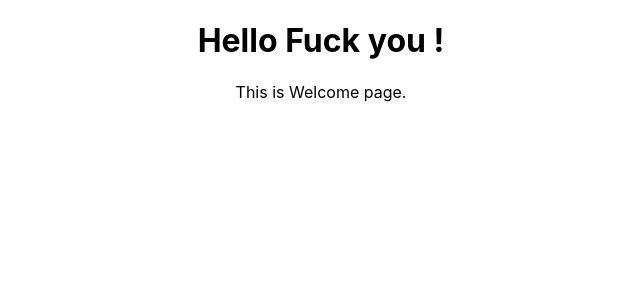
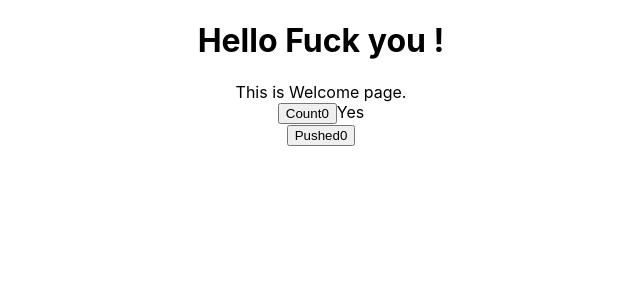
Before and after one commit to zigzagdev/React.training, a React (Create React App) app: page / in a window 1280 px wide. Shown: the top 300 px of the page, without its empty margins (319-959 px from the left). Built offline with nearby package versions, Linux system fonts and the light colour scheme.

Commit message:
avoid_delete_local

```diff
--- a/src/App.js
+++ b/src/App.js
@@ -2,12 +2,14 @@ import React from 'react'
 import './App.css'
 import Greet from './components/Greet'
 import Welcome from "./components/Welcome";
+import Count from "./components/Counter"
 
 const App = () => {
   return(
     <div className="App">
       <Greet name="Fuck you" age="45"/>
       <Welcome/>
+      <Count/>
     </div>
   )
 }
--- /dev/null
+++ b/src/components/Counter.js
@@ -0,0 +1,31 @@
+import React, {useMemo, useState} from "react";
+
+const Counter = () => {
+  const [count, setCount] = useState(0);
+  const [second, setSecond] = useState(0);
+  const increment = () => {
+    setCount( count + 1);
+  }
+  const twoincrement = () => {
+    setSecond(second +1);
+  }
+  const even = useMemo(() => {
+    let i = 0;
+    while(i<20000) i++
+    return count % 2 === 0
+  }, [count])
+
+  return(
+    <div>
+      <div>
+        <button onClick={increment}>Count{count}</button>
+        <span>{even ? "Yes" : "No"}</span>
+      </div>
+      <div>
+        <button onClick={twoincrement}>Pushed{second}</button>
+      </div>
+    </div>
+  )
+}
+
+export default Counter;
```
Also changed, not shown: 1 other file (tests, documents, lock files or other folders).
